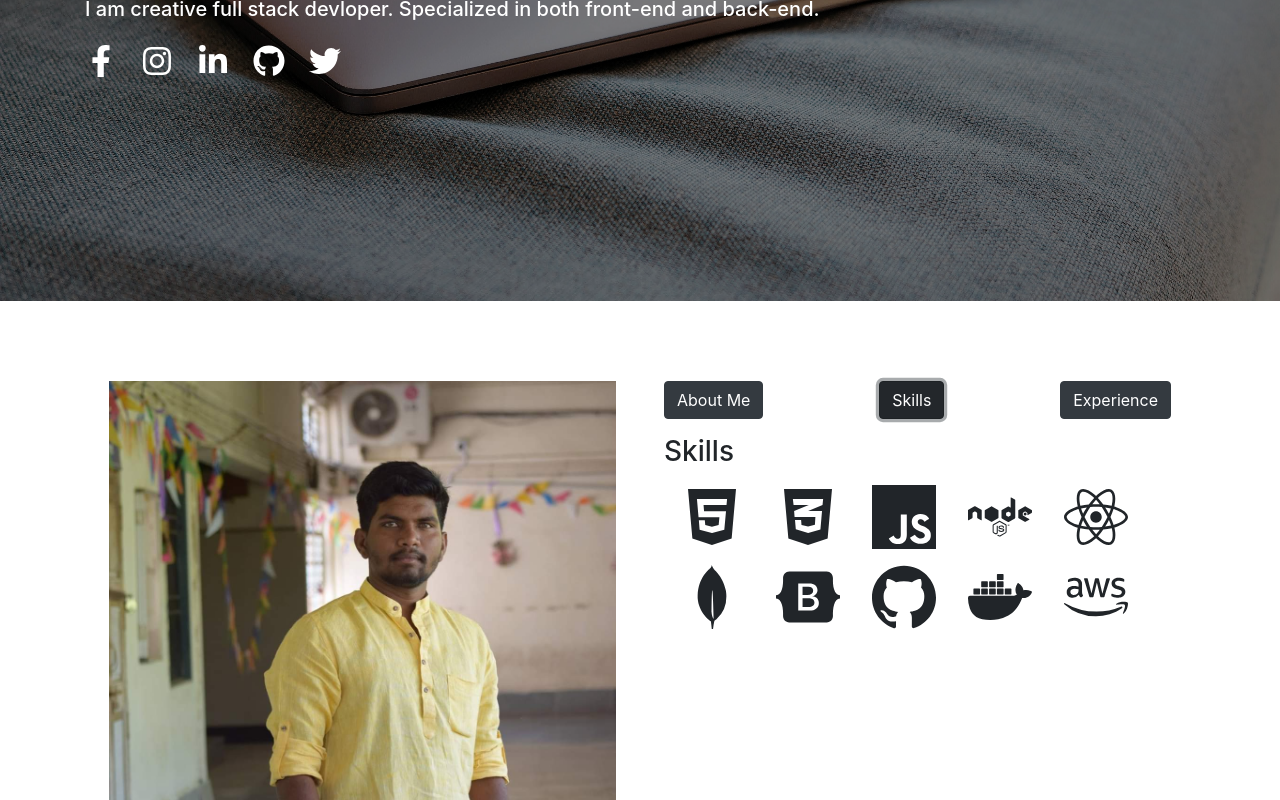
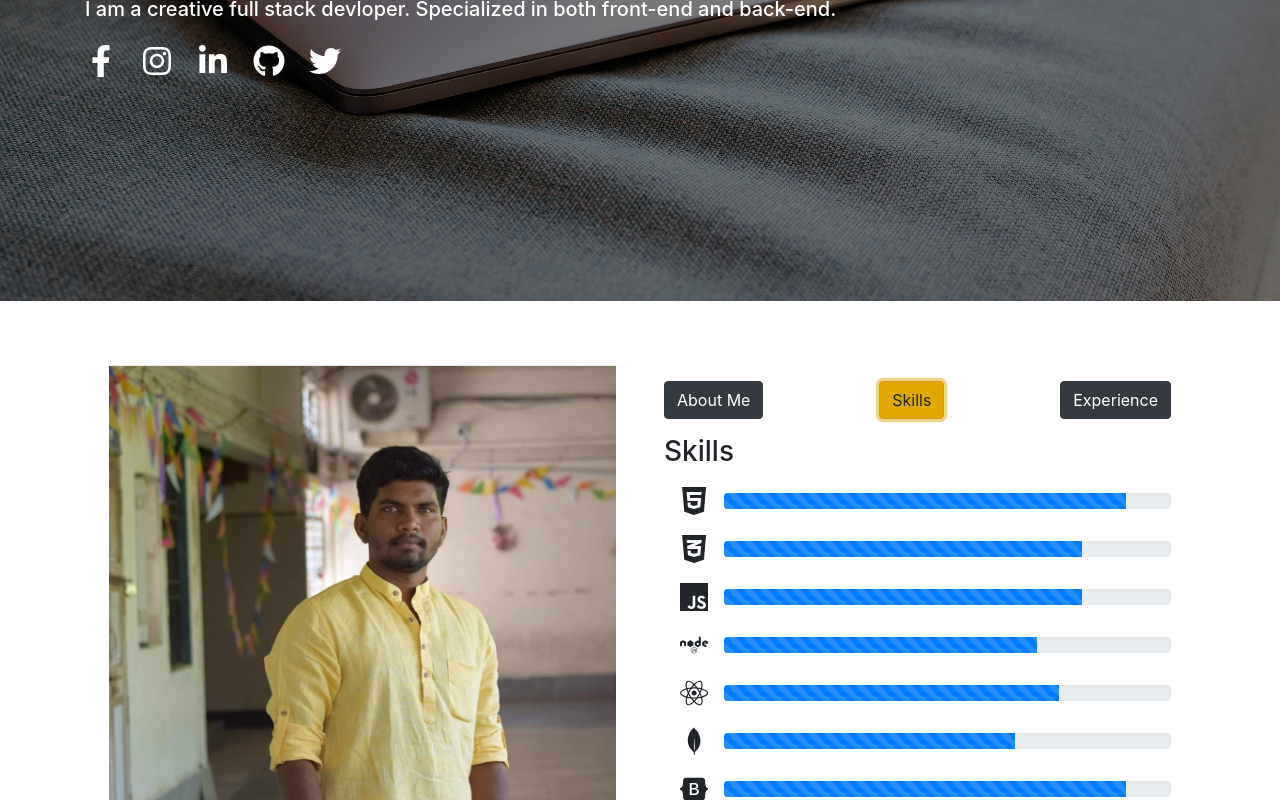
Before and after one commit to davidn07/portfolio, a React (Create React App) app: page / in a window 1280 px wide. Both pictures are taken after a click on the button "Skills". Shown: the part 499-1299 px from the top of the page. Built offline with nearby package versions, Linux system fonts and the light colour scheme.

Commit message:
Animations and Spell correction

```diff
--- a/src/App.js
+++ b/src/App.js
@@ -24,7 +24,7 @@ function App() {
       <Navbar />
       <Main />
       <About />
-      <Services />
+      {/* <Services /> */}
       <Contact />
       <Footer />
     </div>
--- a/src/components/About/index.js
+++ b/src/components/About/index.js
@@ -1,5 +1,5 @@
 import React, { useState } from "react";
-import { Button } from "react-bootstrap";
+import { ProgressBar } from "react-bootstrap";
 import {
   FaHtml5,
   FaNode,
@@ -16,25 +16,50 @@ import {
   SiGithub,
 } from "react-icons/si";
 import My from "../../assets/img/My.jpg";
+import { motion } from "framer-motion";
 
 const Index = () => {
   const [section, setSection] = useState("about");
   return (
     <div className="container d-flex flex-column flex-md-row justify-content-between align-items-start">
       <div className="w-100 p-4">
-        <img src={My} className="img-fluid" height="300px" />
+        <motion.img
+          initial={{ y: 15 }}
+          animate={{ y: -15 }}
+          transition={{ yoyo: Infinity, duration: 1, type: "spring" }}
+          src={My}
+          className="img-fluid"
+          height="300px"
+        />
       </div>
       <div className="d-flex flex-column w-100 p-4">
         <div className="d-flex justify-content-between">
-          <Button onClick={() => setSection("about")} variant="dark">
+          <motion.button
+            className={section === "about" ? "btn btn-warning" : "btn btn-dark"}
+            whileHover={{ scale: 0.8 }}
+            onClick={() => setSection("about")}
+            variant="dark"
+          >
             About Me
-          </Button>
-          <Button onClick={() => setSection("skills")} variant="dark">
+          </motion.button>
+          <motion.button
+            whileHover={{ scale: 0.8 }}
+            className={
+              section === "skills" ? "btn btn-warning" : "btn btn-dark"
+            }
+            onClick={() => setSection("skills")}
+            variant="dark"
+          >
             Skills
-          </Button>
-          <Button onClick={() => setSection("exp")} variant="dark">
+          </motion.button>
+          <motion.button
+            whileHover={{ scale: 0.8 }}
+            className={section === "exp" ? "btn btn-warning" : "btn btn-dark"}
+            onClick={() => setSection("exp")}
+            variant="dark"
+          >
             Experience
-          </Button>
+          </motion.button>
         </div>
         <div className="d-flex flex-column align-items-start mt-3">
           {
@@ -44,25 +69,54 @@ const Index = () => {
                   <h3>My Story</h3>
                   <p>
                     I am a full-stack developer with specialization in React.
-                    Currently working as full stack developer in a IT company.
-                    Also I am working on some of my personal side projects.
+                    Currently working as full a stack developer in an IT
+                    company. Also, I am working on some of my personal side
+                    projects.
                   </p>
                 </div>
               ),
               skills: (
-                <div>
+                <div className="w-100">
                   <h3>Skills</h3>
-                  <div>
-                    <FaHtml5 size={64} className="mx-3 my-2" />
-                    <FaCss3Alt size={64} className="mx-3 my-2" />
-                    <SiJavascript size={64} className="mx-3 my-2" />
-                    <FaNode size={64} className="mx-3 my-2" />
-                    <FaReact size={64} className="mx-3 my-2" />
-                    <SiMongodb size={64} className="mx-3 my-2" />
-                    <SiBootstrap size={64} className="mx-3 my-2" />
-                    <SiGithub size={64} className="mx-3 my-2" />
-                    <SiDocker size={64} className="mx-3 my-2" />
-                    <FaAws size={64} className="mx-3 my-2" />
+                  <div className="d-flex justify-content-between align-items-center">
+                    <FaHtml5 size={32} className="mx-3 my-2" />
+                    <ProgressBar className="w-100" animated now={90} />
+                  </div>
+                  <div className="d-flex justify-content-between align-items-center">
+                    <FaCss3Alt size={32} className="mx-3 my-2" />
+                    <ProgressBar className="w-100" animated now={80} />
+                  </div>
+                  <div className="d-flex justify-content-between align-items-center">
+                    <SiJavascript size={32} className="mx-3 my-2" />
+                    <ProgressBar className="w-100" animated now={80} />
+                  </div>
+                  <div className="d-flex justify-content-between align-items-center">
+                    <FaNode size={32} className="mx-3 my-2" />
+                    <ProgressBar className="w-100" animated now={70} />
+                  </div>
+                  <div className="d-flex justify-content-between align-items-center">
+                    <FaReact size={32} className="mx-3 my-2" />
+                    <ProgressBar className="w-100" animated now={75} />
+                  </div>
+                  <div className="d-flex justify-content-between align-items-center">
+                    <SiMongodb size={32} className="mx-3 my-2" />
+                    <ProgressBar className="w-100" animated now={65} />
+                  </div>
+                  <div className="d-flex justify-content-between align-items-center">
+                    <SiBootstrap size={32} className="mx-3 my-2" />
+                    <ProgressBar className="w-100" animated now={90} />
+                  </div>
+                  <div className="d-flex justify-content-between align-items-center">
+                    <SiGithub size={32} className="mx-3 my-2" />
+                    <ProgressBar className="w-100" animated now={80} />
+                  </div>
+                  <div className="d-flex justify-content-between align-items-center">
+                    <SiDocker size={32} className="mx-3 my-2" />
+                    <ProgressBar className="w-100" animated now={50} />
+                  </div>
+                  <div className="d-flex justify-content-between align-items-center">
+                    <FaAws size={32} className="mx-3 my-2" />
+                    <ProgressBar className="w-100" animated now={50} />
                   </div>
                 </div>
               ),
@@ -73,21 +127,21 @@ const Index = () => {
                     <h6>
                       Jan 2021 <FaLocationArrow size={14} />
                     </h6>
+                    <h6>Soulpage IT Solutions</h6>
                     <p>
                       A startup based in Hyderbad, India where I am working as
                       full stack developer
                     </p>
-                    <p>Skills: Javascript, Nodejs, Reactjs, Postgresql etc.</p>
                   </div>
                   <div className="d-flex flex-column">
                     <h6>
                       July - Decemeber 2020 <FaLocationArrow size={14} />
                     </h6>
+                    <h6>The Stencil</h6>
                     <p>
                       A startup based in Aurangabad, India where I am working as
                       full stack developer
                     </p>
-                    <p>Skills: Javascript, Nodejs, Reactjs, Postgresql etc.</p>
                   </div>
                 </div>
               ),
--- a/src/components/Main/index.js
+++ b/src/components/Main/index.js
@@ -8,10 +8,14 @@ import {
   FaGithub,
   FaTwitter,
 } from "react-icons/fa";
+import { motion } from "framer-motion";
 
 const Index = () => {
   return (
-    <div
+    <motion.div
+      initial={{ x: -900 }}
+      animate={{ x: 0 }}
+      transition={{ ease: "easeIn", duration: 1, type: "spring" }}
       className="container d-flex flex-column justify-content-center"
       style={{ height: "100%" }}
     >
@@ -41,18 +45,28 @@ const Index = () => {
       </div>
       <div>
         <h5 className="text-white mt-2">
-          I am creative full stack devloper. Specialized in both front-end and
+          I am a creative full stack devloper. Specialized in both front-end and
           back-end.
         </h5>
       </div>
       <div className="d-flex justify-content-start mt-3">
-        <FaFacebookF color="white" size="2em" className="mr-4" />
-        <FaInstagram color="white" size="2em" className="mr-4" />
-        <FaLinkedinIn color="white" size="2em" className="mr-4" />
-        <FaGithub color="white" size="2em" className="mr-4" />
-        <FaTwitter color="white" size="2em" className="mr-4" />
+        <motion.a whileHover={{ scale: 1.2 }}>
+          <FaFacebookF color="white" size="2em" className="mr-4" />
+        </motion.a>
+        <motion.a whileHover={{ scale: 1.2 }}>
+          <FaInstagram color="white" size="2em" className="mr-4" />
+        </motion.a>
+        <motion.a whileHover={{ scale: 1.2 }}>
+          <FaLinkedinIn color="white" size="2em" className="mr-4" />
+        </motion.a>
+        <motion.a whileHover={{ scale: 1.2 }}>
+          <FaGithub color="white" size="2em" className="mr-4" />
+        </motion.a>
+        <motion.a whileHover={{ scale: 1.2 }}>
+          <FaTwitter color="white" size="2em" className="mr-4" />
+        </motion.a>
       </div>
-    </div>
+    </motion.div>
   );
 };
 
```
